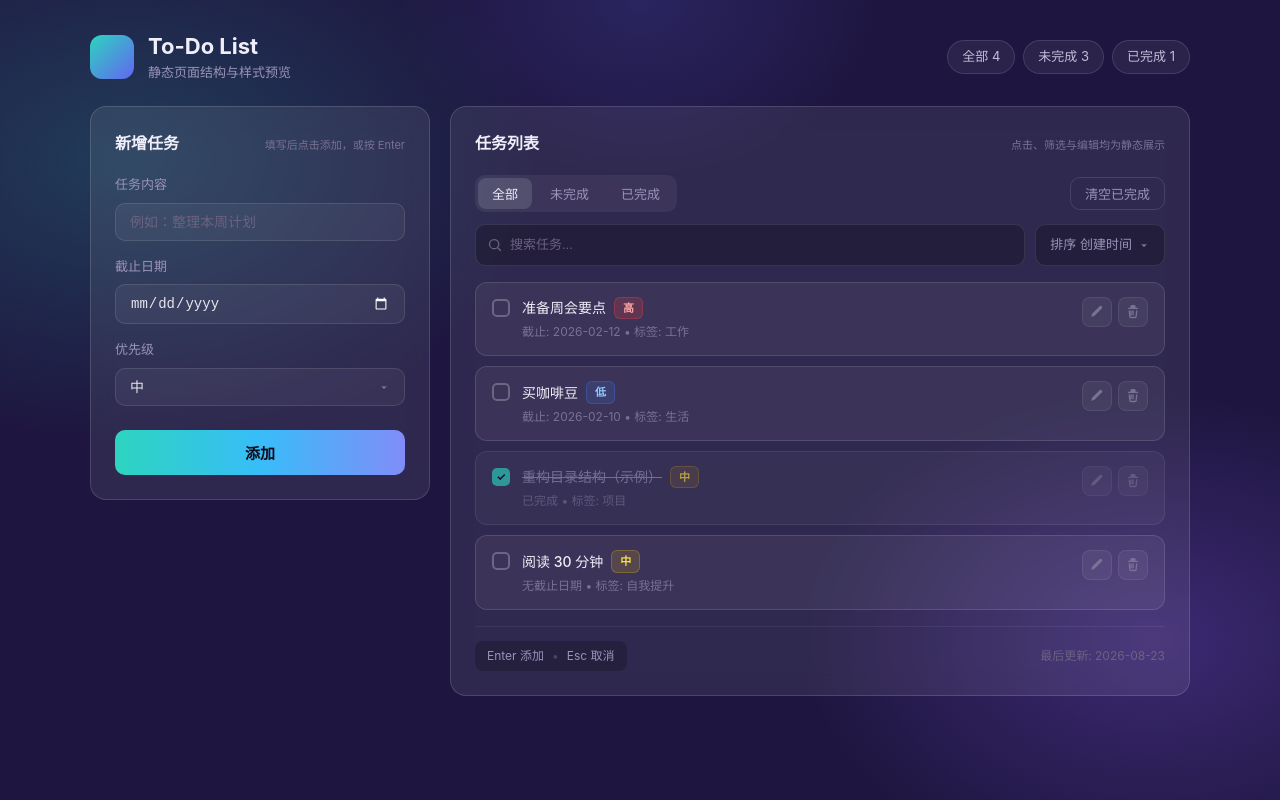
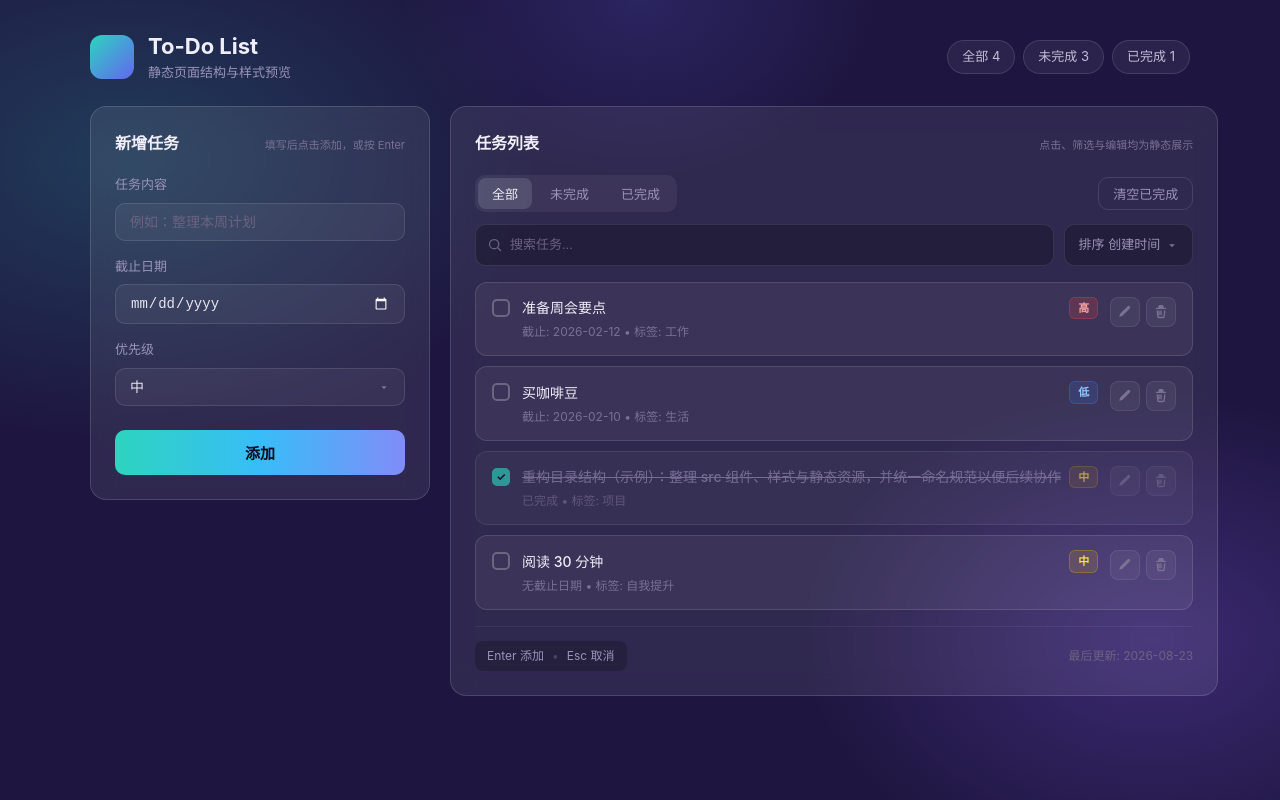
Before and after one commit to heeccer/git-demo-todo-list, a Vue app: page / in a window 1280 px wide. Built offline with nearby package versions, Linux system fonts and the light colour scheme.

Commit message:
fix: 修改文本太长显示tooltip

```diff
--- a/src/components/TodoList.vue
+++ b/src/components/TodoList.vue
@@ -25,7 +25,7 @@ const tasks = ref([
   },
   {
     id: 3,
-    title: '重构目录结构（示例）',
+    title: '重构目录结构（示例）：整理 src 组件、样式与静态资源，并统一命名规范以便后续协作',
     priority: '中',
     tag: '项目',
     deadline: '',
@@ -214,12 +214,15 @@ function onFormKeydown(event) {
             </label>
             <div class="task-content">
               <div class="task-title-row">
-                <span class="task-title">{{ task.title }}</span>
+                <span class="task-title-wrap">
+                  <span class="task-title">{{ task.title }}</span>
+                  <span class="task-tooltip" role="tooltip">{{ task.title }}</span>
+                </span>
                 <span class="priority-badge" :class="priorityClass(task.priority)">{{
                   task.priority
                 }}</span>
               </div>
-              <p class="task-meta">{{ taskMeta(task) }}</p>
+              <p class="task-meta" :title="taskMeta(task)">{{ taskMeta(task) }}</p>
             </div>
             <div class="task-actions">
               <button class="action-btn" type="button" aria-label="编辑" disabled>
@@ -593,10 +596,20 @@ function onFormKeydown(event) {
   display: flex;
   align-items: center;
   gap: 8px;
-  flex-wrap: wrap;
+  min-width: 0;
+}
+
+.task-title-wrap {
+  position: relative;
+  flex: 1;
+  min-width: 0;
 }
 
 .task-title {
+  display: block;
+  overflow: hidden;
+  text-overflow: ellipsis;
+  white-space: nowrap;
   font-size: 14px;
   font-weight: 500;
   color: #f0eef8;
@@ -607,10 +620,47 @@ function onFormKeydown(event) {
   color: #9b93b8;
 }
 
+.task-tooltip {
+  position: absolute;
+  left: 0;
+  bottom: calc(100% + 8px);
+  z-index: 20;
+  max-width: min(360px, 70vw);
+  padding: 8px 12px;
+  font-size: 13px;
+  font-weight: 500;
+  line-height: 1.45;
+  color: #f0eef8;
+  background: rgba(28, 22, 48, 0.96);
+  border: 1px solid rgba(255, 255, 255, 0.16);
+  border-radius: 10px;
+  box-shadow: 0 10px 28px rgba(0, 0, 0, 0.35);
+  white-space: normal;
+  word-break: break-word;
+  opacity: 0;
+  visibility: hidden;
+  pointer-events: none;
+  transform: translateY(4px);
+  transition:
+    opacity 0.15s ease,
+    visibility 0.15s ease,
+    transform 0.15s ease;
+}
+
+.task-title-wrap:hover .task-tooltip,
+.task-title-wrap:focus-within .task-tooltip {
+  opacity: 1;
+  visibility: visible;
+  transform: translateY(0);
+}
+
 .task-meta {
   font-size: 12px;
   color: #7a7294;
   margin-top: 4px;
+  overflow: hidden;
+  text-overflow: ellipsis;
+  white-space: nowrap;
 }
 
 /* 优先级徽章 */
```
